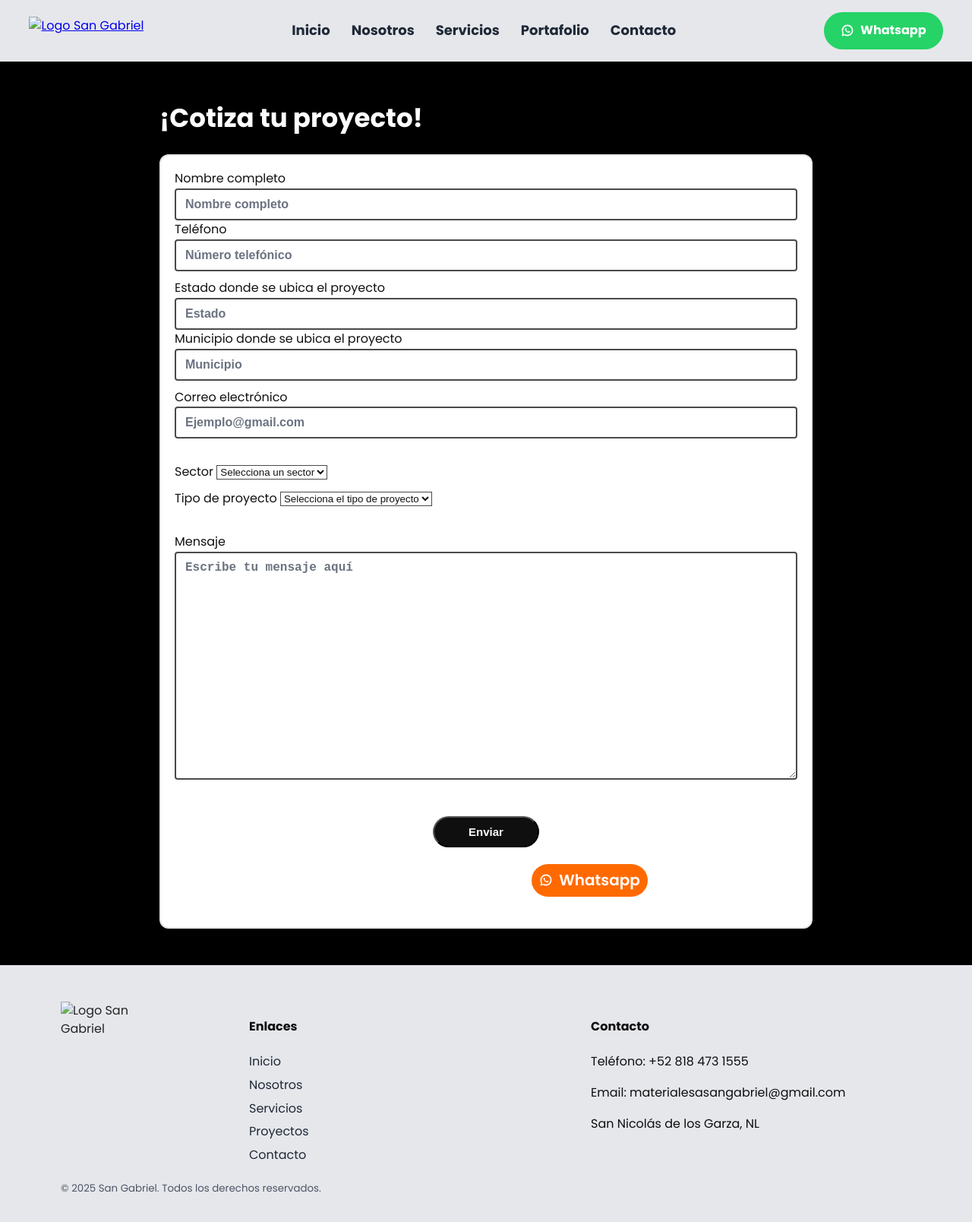
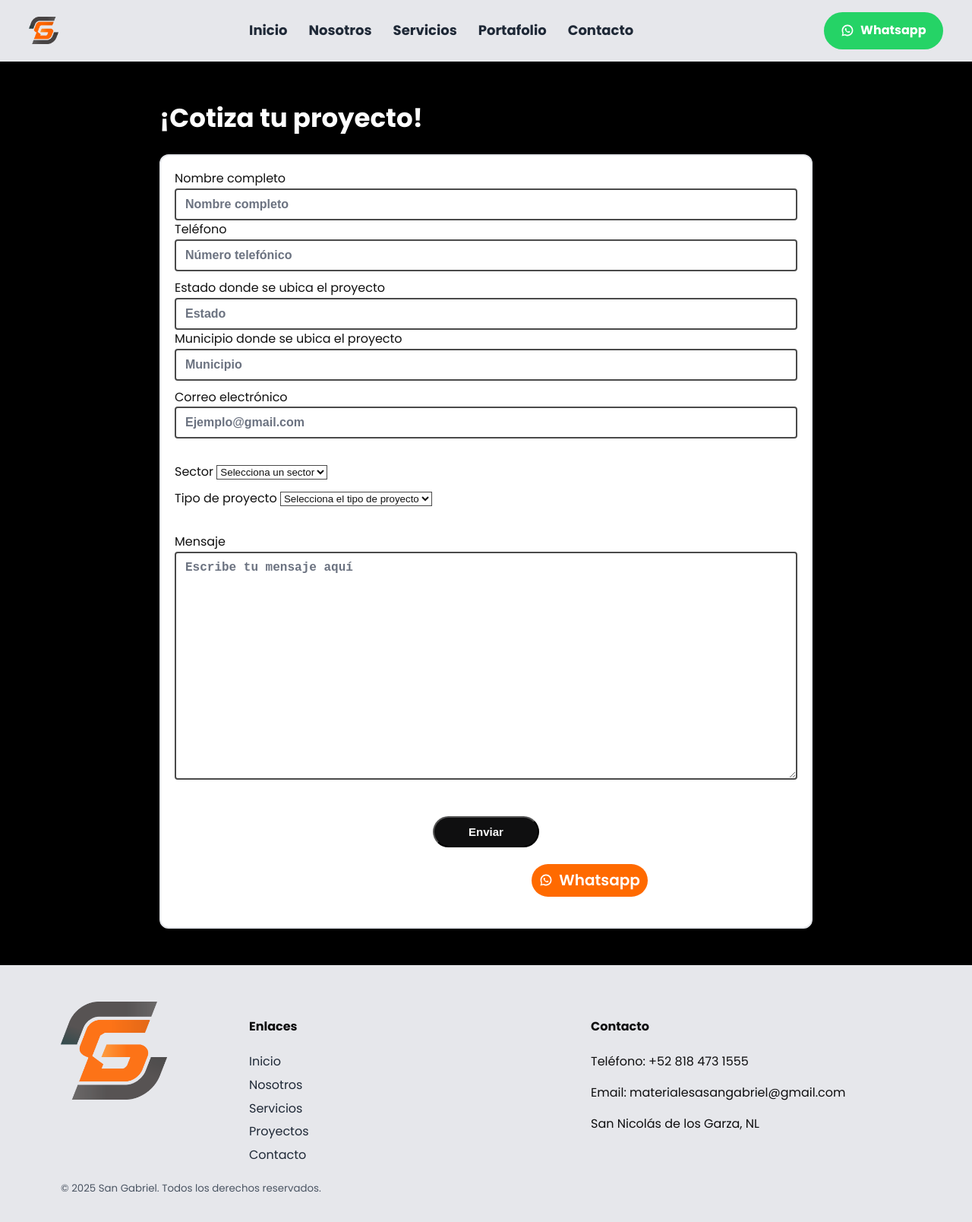
Before and after one commit to ferestragri19-pixel/SanGabriel, a plain HTML site: page contacto.html in a window 1280 px wide. Shown: the whole page at 76% size. Drawn offline with Linux system fonts and the light colour scheme.

Commit message:
Update contacto.html

```diff
--- a/contacto.html
+++ b/contacto.html
@@ -8,13 +8,13 @@
     <link rel="preconnect" href="https://fonts.gstatic.com" crossorigin>
     <link href="https://fonts.googleapis.com/css2?family=Poppins:wght@300;400;600;700;800&display=swap" rel="stylesheet">
     <link rel="stylesheet" href="base.css" />
-    <link rel="icon" href="images/logo.png" type="image/png">
+    <link rel="icon" href="logo.png" type="image/png">
   </head>
   <body>
     <header class="topbar">
       <div class="container nav">
         <a class="brand" href="index.html#inicio" aria-label="San Gabriel">
-          <img src="images/logo.png" alt="Logo San Gabriel" />
+          <img src="logo.png" alt="Logo San Gabriel" />
         </a>
         <button class="menu-toggle" aria-expanded="false" aria-controls="nav-menu" aria-label="Abrir menú">
           <svg viewBox="0 0 24 24" aria-hidden="true">
@@ -101,7 +101,7 @@
     <footer class="footer section-light">
       <div class="container footer__grid">
         <div class="footer__brand">
-          <img src="images/logo.png" alt="Logo San Gabriel" />
+          <img src="logo.png" alt="Logo San Gabriel" />
         </div>
         <div class="footer__links">
           <h4>Enlaces</h4>
```
